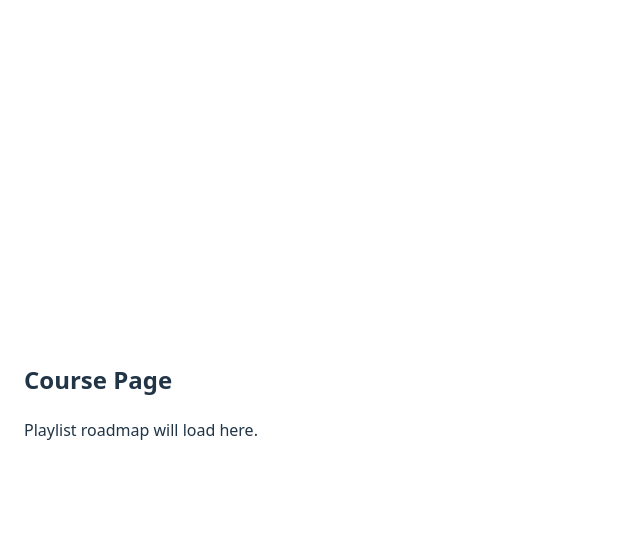
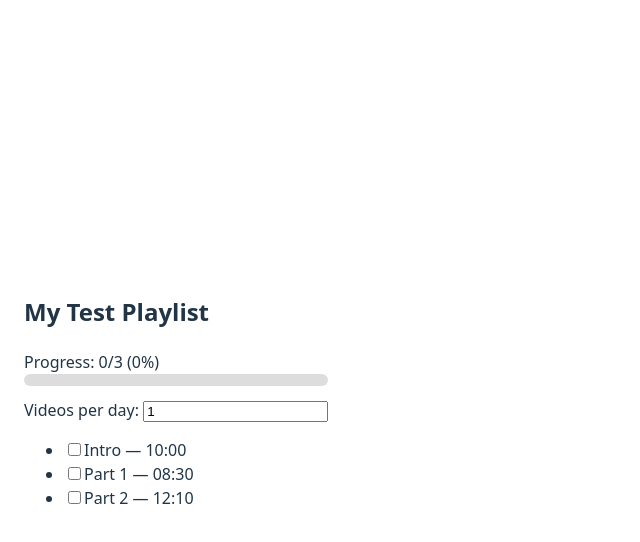
Before and after one commit to swaroopstack/Roadsmash, a React (Vite) app: page / in a window 1280 px wide. Both pictures are taken after typing "Sample" into the empty fields and a click on the button "Create". Shown: the top 542 px of the page, without its empty margins (0-640 px from the left). Built offline with nearby package versions, Linux system fonts and the light colour scheme.

Commit message:
first basic structure

```diff
--- a/src/components/PaceSelector.jsx
+++ b/src/components/PaceSelector.jsx
@@ -0,0 +1,19 @@
+import { useState } from "react";
+
+export default function PaceSelector() {
+  const [perDay, setPerDay] = useState(1);
+
+  return (
+    <div style={{ marginBottom: 16 }}>
+      <label>
+        Videos per day:{" "}
+        <input
+          type="number"
+          value={perDay}
+          min={1}
+          onChange={(e) => setPerDay(Number(e.target.value))}
+        />
+      </label>
+    </div>
+  );
+}
--- a/src/components/ProgressBar.jsx
+++ b/src/components/ProgressBar.jsx
@@ -0,0 +1,23 @@
+export default function ProgressBar({ videos }) {
+  const completed = videos.filter(v => v.done).length;
+  const percent = Math.round((completed / videos.length) * 100);
+
+  return (
+    <div style={{ margin: "12px 0" }}>
+      <div>
+        Progress: {completed}/{videos.length} ({percent}%)
+      </div>
+
+      <div style={{ background: "#ddd", height: 12, borderRadius: 6 }}>
+        <div
+          style={{
+            width: `${percent}%`,
+            height: "100%",
+            background: "#4caf50",
+            borderRadius: 6,
+          }}
+        />
+      </div>
+    </div>
+  );
+}
--- a/src/components/VideoList.jsx
+++ b/src/components/VideoList.jsx
@@ -0,0 +1,26 @@
+export default function VideoList({ courseId, course, setCourse }) {
+  function toggleDone(index) {
+    const updated = { ...course };
+    updated.videos[index].done = !updated.videos[index].done;
+
+    setCourse(updated);
+    localStorage.setItem(`course_${courseId}`, JSON.stringify(updated));
+  }
+
+  return (
+    <ul>
+      {course.videos.map((v, i) => (
+        <li key={v.id}>
+          <label>
+            <input
+              type="checkbox"
+              checked={v.done}
+              onChange={() => toggleDone(i)}
+            />
+            {v.title} — {v.duration}
+          </label>
+        </li>
+      ))}
+    </ul>
+  );
+}
--- a/src/pages/Course.jsx
+++ b/src/pages/Course.jsx
@@ -1,8 +1,29 @@
+import { useParams } from "react-router-dom";
+import { useEffect, useState } from "react";
+import VideoList from "../components/VideoList";
+import ProgressBar from "../components/ProgressBar";
+import PaceSelector from "../components/PaceSelector";
+
 export default function Course() {
+  const { id } = useParams();
+  const [course, setCourse] = useState(null);
+
+  useEffect(() => {
+    const data = localStorage.getItem(`course_${id}`);
+    if (data) setCourse(JSON.parse(data));
+  }, [id]);
+
+  if (!course) return <p>Course not found.</p>;
+
   return (
     <div style={{ padding: 24 }}>
-      <h2>Course Page</h2>
-      <p>Playlist roadmap will load here.</p>
+      <h2>{course.title}</h2>
+
+      <ProgressBar videos={course.videos} />
+
+      <PaceSelector />
+
+      <VideoList courseId={id} course={course} setCourse={setCourse} />
     </div>
   );
 }
```
